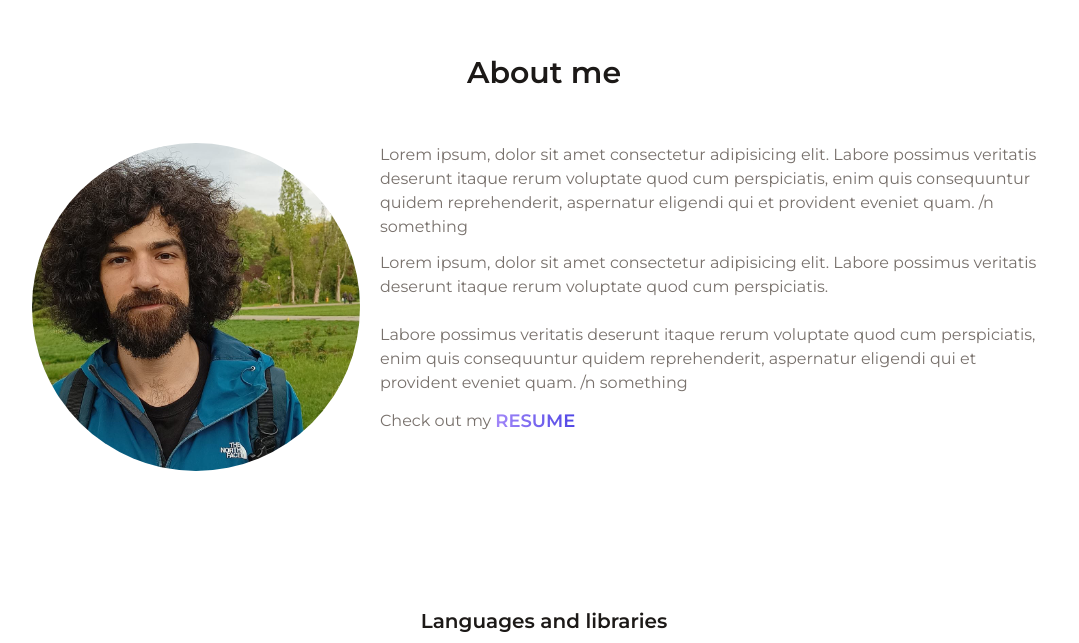
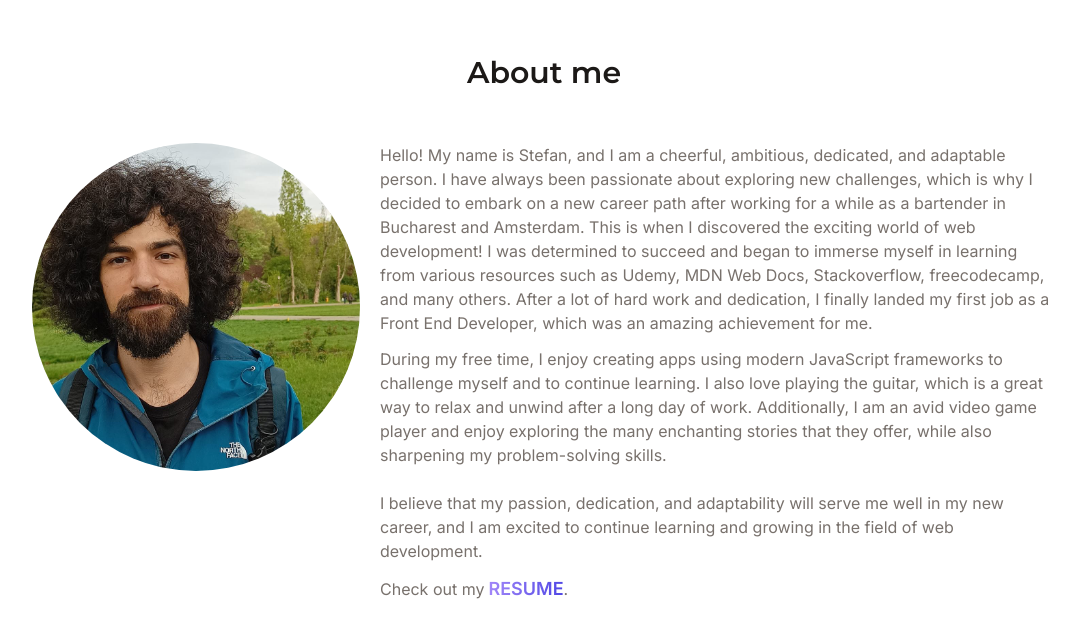
Before and after one commit to stefrotaru/my_portfolio, a React (Vite) app: page / in a window 1280 px wide. Shown: the part 2910-3553 px from the top of the page, without its empty margins (96-1175 px from the left). Built offline with nearby package versions, Linux system fonts and the light colour scheme.

Commit message:
Added more content

```diff
--- a/index.html
+++ b/index.html
@@ -8,14 +8,15 @@
     <link href="/dist/output.css" rel="stylesheet" />
     <link rel="preconnect" href="https://fonts.googleapis.com" />
     <link rel="preconnect" href="https://fonts.gstatic.com" crossorigin />
-    <!-- <link
+    <link
       href="https://fonts.googleapis.com/css2?family=Inter:wght@300;400;500;600&display=swap"
       rel="stylesheet"
-    /> -->
+    />
     <link
       href="https://fonts.googleapis.com/css2?family=Montserrat:wght@300;400;500;600&display=swap"
       rel="stylesheet"
     />
+
   </head>
   <body>
     <div id="root"></div>
--- a/src/App.jsx
+++ b/src/App.jsx
@@ -107,7 +107,7 @@ function App() {
       >
         {theme === "dark" ? sun : moon}
       </button>
-      <div className="relative bg-white dark:bg-stone-900 transition-colors duration-700 ease-in-out text-stone-900 dark:text-stone-300 min-h-screen font-inter">
+      <div className="relative bg-white dark:bg-stone-900 transition-colors duration-700 ease-in-out text-stone-900 dark:text-stone-300 min-h-screend">
         <div ref={ref} className="max-w-5xl w-10/12 mx-auto ">
           <Intro theme={theme}/>
           <Portfolio />
--- a/src/components/AboutMe.jsx
+++ b/src/components/AboutMe.jsx
@@ -7,24 +7,25 @@ function AboutMe() {
   return (
     <div className="flex flex-col justify-center my-32">
       <Title>About me</Title>
-      <div className="hide grid grid-cols-3 gap-5">
+      <div className="hide md:grid md:grid-cols-3 md:gap-5">
         <img
           src={data.img}
           alt="portrait"
-          className="h-auto rounded-full float-left mr-5 mb-2 col-span-1"
+          className="h-44 md:h-auto rounded-full float-left mr-5 mb-2 col-span-1"
         />
-        <div className="col-span-2">
-          <p className="text-base font-normal text-stone-500 dark:text-zinc-400">
+        <div className="col-span-2 text-xs md:text-base">
+          <p className="font-normal text-stone-500 dark:text-zinc-400">
             {data.text_part_1}
           </p>
-          <p className="text-base font-normal text-stone-500 dark:text-zinc-400 py-3">
+          <p className="font-normal text-stone-500 dark:text-zinc-400 py-3">
             {data.text_part_2}
           </p>
-          <p className="text-base font-normal text-stone-500 dark:text-zinc-400 py-3">
+          <p className="font-normal text-stone-500 dark:text-zinc-400 py-3">
             {data.text_part_3}
           </p>
           <div className="flex items-center">
-            <p className="text-stone-500 dark:text-zinc-400">Check out my</p>
+            <p className="text-stone-500 dark:text-zinc-400">
+              Check out my
               <a
                 href="src/assets/CV_SR_2023.pdf"
                 target="_blank"
@@ -33,6 +34,8 @@ function AboutMe() {
               >
                 RESUME
               </a>
+              .
+            </p>
           </div>
         </div>
       </div>
--- a/src/components/Contact.jsx
+++ b/src/components/Contact.jsx
@@ -58,9 +58,9 @@ function Contact() {
           <button
             type="submit"
             onClick={resetFormHandler}
-            className="flex self-center text-center px-8 py-3 w-max text-base font-medium rounded-md text-zinc-100 bg-gradient-to-r from-violet-400 to-indigo-600 dark:from-orange-300 dark:to-red-500 shadow-lg hover:shadow-indigo-500/60 dark:hover:shadow-orange-500/60 transition-colors duration-700 ease-in-out"
+            className="flex self-center text-center px-8 py-3 w-max text-base font-medium rounded-md text-zinc-100 bg-gradient-to-r from-violet-400 to-indigo-600 dark:from-orange-300 dark:to-red-500 shadow-lg hover:shadow-indigo-500/60 dark:hover:shadow-orange-500/60 transition-colors duration-700 ease-in-out hide"
           >
-            Hire me
+            Get in touch
           </button>
         </form>
       </div>
--- a/src/components/Intro.jsx
+++ b/src/components/Intro.jsx
@@ -18,11 +18,11 @@ function Intro(props) {
   return (
     <div className="intro-section min-h-screen flex items-center justify-center flex-col text-center pt-44 pb-6">
       <div className="intro-text flex flex-col place-content-center">
-        <h1 className="text-4xl md:text-7xl dark:text-zinc-300 mb-1 md:mb-3 font-bold hide">
+        <h1 className="title text-4xl md:text-7xl dark:text-zinc-300 mb-1 md:mb-3 font-bold hide">
           Hey, I&apos;m Stefan
         </h1>
 
-        <p className="animate-titleLtoR bg-gradient-to-r from-teal-500 via-purple-500 to-orange-500 bg-clip-text text-transparent text-xl md:text-4xl font-black mb-8 mt-8 md:mb-12 md:mt-12 hide">
+        <p className="title animate-titleLtoR bg-gradient-to-r from-teal-500 via-purple-500 to-orange-500 bg-clip-text text-transparent text-xl md:text-4xl font-black mb-8 mt-8 md:mb-12 md:mt-12 hide">
           Front End Developer
         </p>
 
--- a/src/components/Title.jsx
+++ b/src/components/Title.jsx
@@ -11,7 +11,7 @@ function Title({ children, id }) {
 
     <h1
       id={id && id}
-      className="text-2xl md:text-3xl font-bold mb-8 text-stone-900 dark:text-zinc-300 hide text-center py-5"
+      className="title text-2xl md:text-3xl font-bold mb-8 text-stone-900 dark:text-zinc-300 hide text-center py-5"
     >
       {children}
     </h1>
--- a/src/components/ToolsStack.jsx
+++ b/src/components/ToolsStack.jsx
@@ -22,7 +22,7 @@ function ToolsStack() {
     <div className="tool_stack grid place-content-center text-center gap-10 my-32">
 
       <div className="langs-and-libs hide">
-        <h2 className="pb-5 font-bold text-xl">Languages and libraries</h2>
+        <h2 className="title pb-5 font-bold text-xl">Languages and libraries</h2>
         <div className="flex gap-5 place-content-center flex-wrap">
           <HtmlLogo className="icon" />
           <CssLogo className="icon" />
@@ -39,7 +39,7 @@ function ToolsStack() {
       </div>
 
       <div className="software-and-other hide">
-        <h2 className="pb-5 font-bold text-xl">Software and other</h2>
+        <h2 className="title pb-5 font-bold text-xl">Software and other</h2>
         <div className="flex gap-5 place-content-center flex-wrap">
           <VScode className="icon" />
           <NodeLogo className="icon" />
--- a/src/data/aboutMe.js
+++ b/src/data/aboutMe.js
@@ -1,6 +1,6 @@
 export default {
     img: 'src/assets/me.jpg',
-    text_part_1: 'Lorem ipsum, dolor sit amet consectetur adipisicing elit. Labore possimus veritatis deserunt itaque rerum voluptate quod cum perspiciatis, enim quis consequuntur quidem reprehenderit, aspernatur eligendi qui et provident eveniet quam. /n something',
-    text_part_2: 'Lorem ipsum, dolor sit amet consectetur adipisicing elit. Labore possimus veritatis deserunt itaque rerum voluptate quod cum perspiciatis.',
-    text_part_3: 'Labore possimus veritatis deserunt itaque rerum voluptate quod cum perspiciatis, enim quis consequuntur quidem reprehenderit, aspernatur eligendi qui et provident eveniet quam. /n something',
+    text_part_1: 'Hello! My name is Stefan, and I am a cheerful, ambitious, dedicated, and adaptable person. I have always been passionate about exploring new challenges, which is why I decided to embark on a new career path after working for a while as a bartender in Bucharest and Amsterdam. This is when I discovered the exciting world of web development! I was determined to succeed and began to immerse myself in learning from various resources such as Udemy, MDN Web Docs, Stackoverflow, freecodecamp, and many others. After a lot of hard work and dedication, I finally landed my first job as a Front End Developer, which was an amazing achievement for me.',
+    text_part_2: 'During my free time, I enjoy creating apps using modern JavaScript frameworks to challenge myself and to continue learning. I also love playing the guitar, which is a great way to relax and unwind after a long day of work. Additionally, I am an avid video game player and enjoy exploring the many enchanting stories that they offer, while also sharpening my problem-solving skills.',
+    text_part_3: 'I believe that my passion, dedication, and adaptability will serve me well in my new career, and I am excited to continue learning and growing in the field of web development.',
 }
--- a/src/styles/tailwind.css
+++ b/src/styles/tailwind.css
@@ -4,6 +4,11 @@
 
 @layer utilities {
   * {
+    font-family: "Inter";
+    /* font-family: "Montserrat"; */
+  }
+
+  .title {
     font-family: "Montserrat";
   }
 
```
Lines whose indentation alone changed are shown as unchanged.
